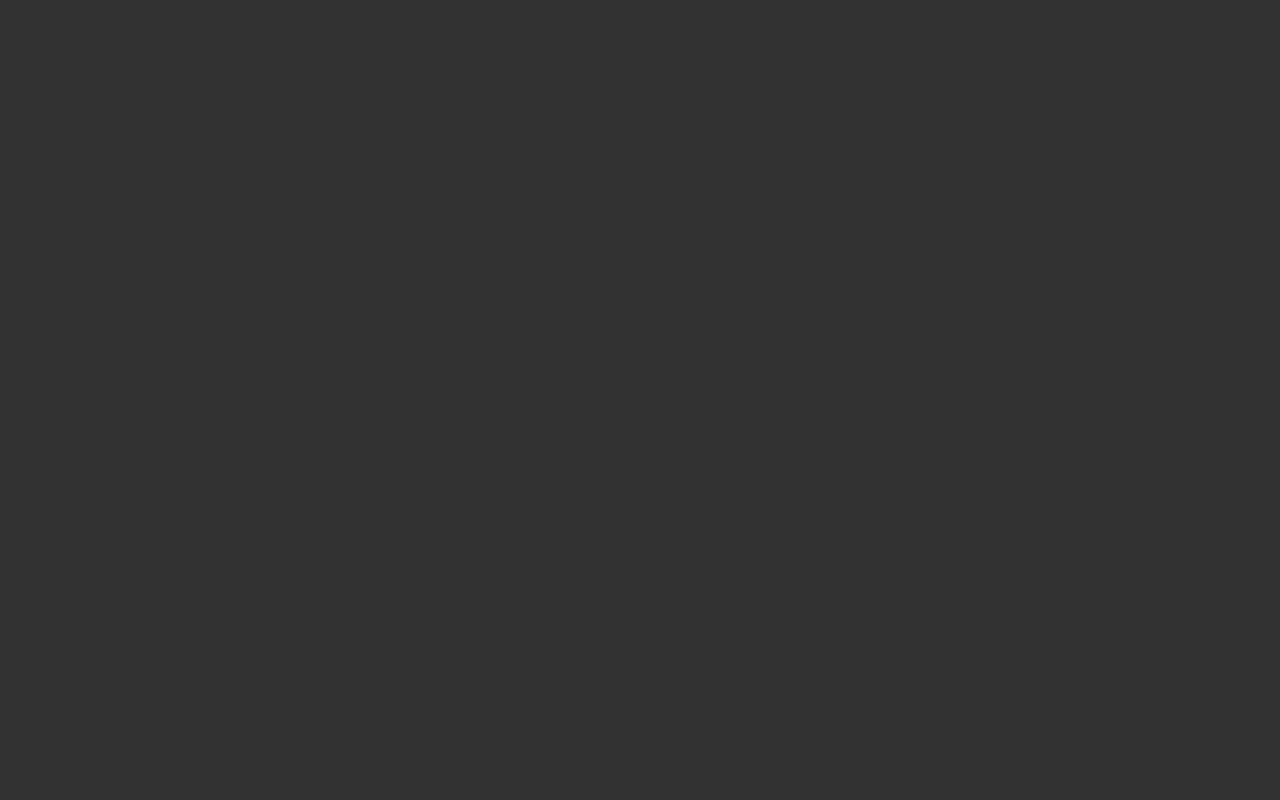
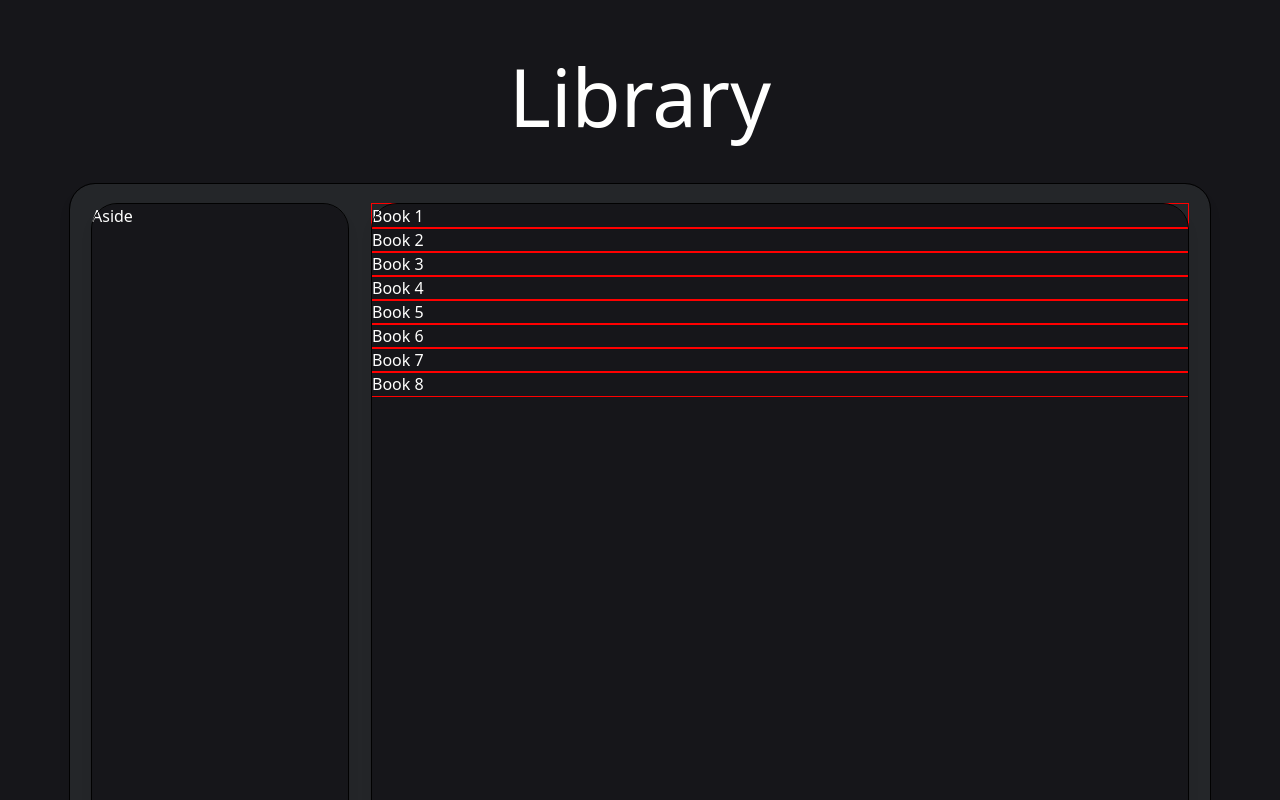
Before and after one commit to louisfm16/library, a plain HTML site: page index.html in a window 1280 px wide. Drawn offline with nearby package versions, Linux system fonts and the light colour scheme.

Commit message:
Created Dashboard layout w/ Panels

```diff
--- a/app.js
+++ b/app.js
@@ -33,16 +33,16 @@ docReady(function () {
   // renderBooksInLibrary();
 });
 
-function Book(title, author, pageCount, isRead) {
+function Book(title, author, pages, read) {
   // the constructor...
-  // this.title = title;
-  // this.author = author;
-  // this.pageCount = pageCount;
-  // this.isRead = isRead;
+  this.title = title;
+  this.author = author;
+  this.pages = pages;
+  this.read = read;
 
-  // this.info = function() {
-  //   return `${this.title} by ${this.author}, ${this.pageCount} pages, ${this.isRead ? 'already read' : 'not read yet'}`;
-  // }
+  this.info = function() {
+    return `${this.title} by ${this.author}, ${this.pages} pages, ${this.read ? 'already read' : 'not read yet'}`;
+  }
 }
 
 function addBookToLibrary() {
--- a/index.html
+++ b/index.html
@@ -5,12 +5,45 @@
   <meta http-equiv="X-UA-Compatible" content="IE=edge">
   <meta name="viewport" content="width=device-width, initial-scale=1.0">
   <title>The Library</title>
+
+  <!-- Follow this theme https://www.happyhues.co/palettes/4 -->
   <link href="https://cdn.jsdelivr.net/npm/bootstrap@5.3.1/dist/css/bootstrap.min.css" rel="stylesheet" integrity="sha384-4bw+/aepP/YC94hEpVNVgiZdgIC5+VKNBQNGCHeKRQN+PtmoHDEXuppvnDJzQIu9" crossorigin="anonymous">
   <link rel="stylesheet" href="./styles.css">
 </head>
 <body>
 
-  <!-- Lazy load some basic book skeletons here -->
+  <!-- Dashboard of books -->
+  <div id="app" class="container-fluid py-5 outline-r">
+    <div id="title--container" class="container">
+      <!-- Headline -->
+      <h1 id="title--headline" class="display-1">Library</h1>
+    </div>
+
+    <!-- Lazy load some basic book skeletons -->
+    <div id="dashboard--container" class="container">
+      <div class="row">
+        <div class="col-3">
+          <div id="dashboard--aside" class="panels">Aside</div>
+        </div>
+        <div class="col-9">
+          <div id="dashboard--main" class="panels">
+            <!-- <div class="grid text-center"> -->
+              <div class="g-col-3 outline-r">Book 1</div>
+              <div class="g-col-3 outline-r">Book 2</div>
+              <div class="g-col-3 outline-r">Book 3</div>
+              <div class="g-col-3 outline-r">Book 4</div>
+              <div class="g-col-3 outline-r">Book 5</div>
+              <div class="g-col-3 outline-r">Book 6</div>
+              <div class="g-col-3 outline-r">Book 7</div>
+              <div class="g-col-3 outline-r">Book 8</div>
+            </div>
+          </div>
+        </div>
+      </div>
+    </div>
+  </div>
+
+
 
   <script src="https://cdn.jsdelivr.net/npm/bootstrap@5.3.1/dist/js/bootstrap.bundle.min.js" integrity="sha384-HwwvtgBNo3bZJJLYd8oVXjrBZt8cqVSpeBNS5n7C8IVInixGAoxmnlMuBnhbgrkm" crossorigin="anonymous"></script>
   <script src="./app.js"></script>
--- a/styles.scss
+++ b/styles.scss
@@ -1,13 +1,18 @@
 // NEWBEDEV.com CSS Reset
-a,abbr,acronym,address,applet,article,aside,audio,b,big,blockquote,body,canvas,caption,center,cite,code,dd,del,details,dfn,div,dl,dt,em,embed,fieldset,figcaption,figure,footer,form,h1,h2,h3,h4,h5,h6,header,hgroup,html,i,iframe,img,ins,kbd,label,legend,li,mark,menu,nav,object,ol,output,p,pre,q,ruby,s,samp,section,small,span,strike,strong,sub,summary,sup,table,tbody,td,tfoot,th,thead,time,tr,tt,u,ul,var,video{margin:0;padding:0;border:0;font-size:100%;font:inherit;vertical-align:baseline}article,aside,details,figcaption,figure,footer,header,hgroup,menu,nav,section{display:block}body{line-height:1}ol,ul{list-style:none}blockquote,q{quotes:none}blockquote:after,blockquote:before,q:after,q:before{content:'';content:none}table{border-collapse:collapse;border-spacing:0}
+// a,abbr,acronym,address,applet,article,aside,audio,b,big,blockquote,body,canvas,caption,center,cite,code,dd,del,details,dfn,div,dl,dt,em,embed,fieldset,figcaption,figure,footer,form,h1,h2,h3,h4,h5,h6,header,hgroup,html,i,iframe,img,ins,kbd,label,legend,li,mark,menu,nav,object,ol,output,p,pre,q,ruby,s,samp,section,small,span,strike,strong,sub,summary,sup,table,tbody,td,tfoot,th,thead,time,tr,tt,u,ul,var,video{margin:0;padding:0;border:0;font-size:100%;font:inherit;vertical-align:baseline}article,aside,details,figcaption,figure,footer,header,hgroup,menu,nav,section{display:block}body{line-height:1}ol,ul{list-style:none}blockquote,q{quotes:none}blockquote:after,blockquote:before,q:after,q:before{content:'';content:none}table{border-collapse:collapse;border-spacing:0}
 
-$primary-color: #000;
-$secondary-color: #000;
-$text-color: #fff;
+$background: #16161a;
+$sec-background: #242629;
+$secondary: #72757e;
+$tertiary: #2cb67d;
+$button: #2cb67d;
+$paragraph: #94a1b2;
+$headline: #fffffe; // btn-text
+$stroke: #010101;
 
 * {
-  font-family: 'Caveat', cursive;
-  color: $text-color;
+  // font-family: 'Caveat', cursive;
+  color: $headline;
   padding: 0;
   margin: 0;
   box-sizing: border-box;
@@ -19,10 +24,10 @@ html, body {
   position: relative;
   height: 100vh;
   width: 100vw;
-  font-family: 'Caveat', cursive;
-  font-size: 16px;
-  font-weight: 400;
-  background-color: #323232;
+  // font-family: 'Caveat', cursive;
+  // font-size: 16px;
+  // font-weight: 400;
+  background-color: $background;
 }
 
 // * Helper class, remove after release
@@ -43,23 +48,72 @@ html, body {
 }
 
 /*
-  // Styling code here
+  Styling code here
 */
+#app {
+  // padding-left: 350px !important;
+  // padding-right: 350px !important;
+}
 
-@media screen and (min-width: 768px){
-  html, body {
-    font-size: 16px;
+#title {
+  &--container {
+    text-align: center;
+  }
+
+  &--headline {
+    // outline: 1px solid pink;
   }
 }
 
-@media screen and (min-width: 1200px){
-  html, body {
-    font-size: 18px;
+#dashboard {
+  &--container {
+    margin-top: 40px;
+    height: 680px;
+    border-radius: 25px;
+    background-color:$sec-background;
+    outline: 1px solid $stroke;
+    box-shadow: 0px 10px 15px -3px rgba(0,0,0,0.1);
+
+    & .row {
+      height: 100%;
+      padding: 20px 10px 20px 10px;
+
+      // Column container, just make a class dude!
+      & .panels {
+        height:100%;
+        border-radius: 25px;
+        background-color: $background;
+        outline: 1px solid $stroke;
+        box-shadow: 0px 10px 15px -3px rgba(0,0,0,0.1);
+      }
+    }
+  }
+
+  &--aside {
+
+  }
+
+  &--main {
+    & .grid {
+      display: grid;
+    }
   }
 }
 
-@media screen and (min-width: 1600px){
-  html, body {
-    font-size: 20px;
-  }
-}
+// @media screen and (min-width: 768px){
+//   html, body {
+//     font-size: 16px;
+//   }
+// }
+
+// @media screen and (min-width: 1200px){
+//   html, body {
+//     font-size: 18px;
+//   }
+// }
+
+// @media screen and (min-width: 1600px){
+//   html, body {
+//     font-size: 20px;
+//   }
+// }
```
Also changed, not shown: styles.css, 1 other file.
